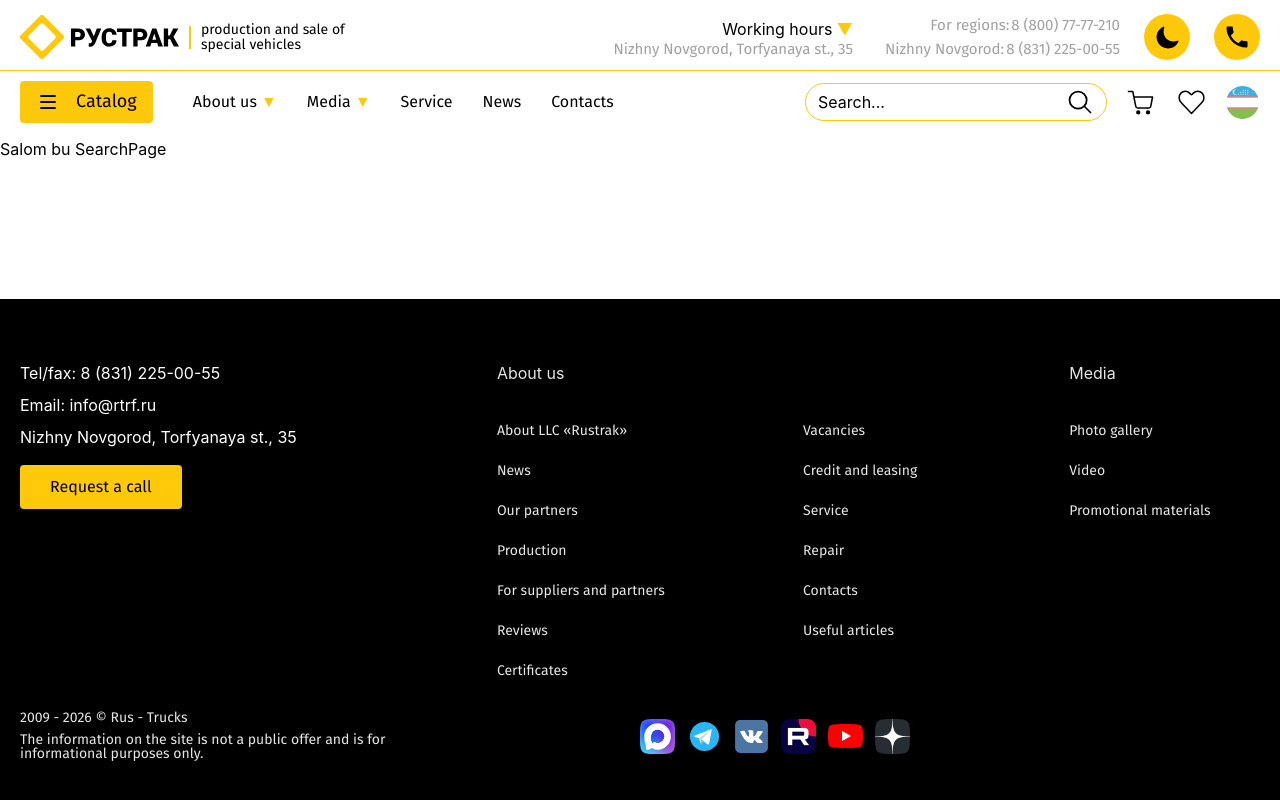
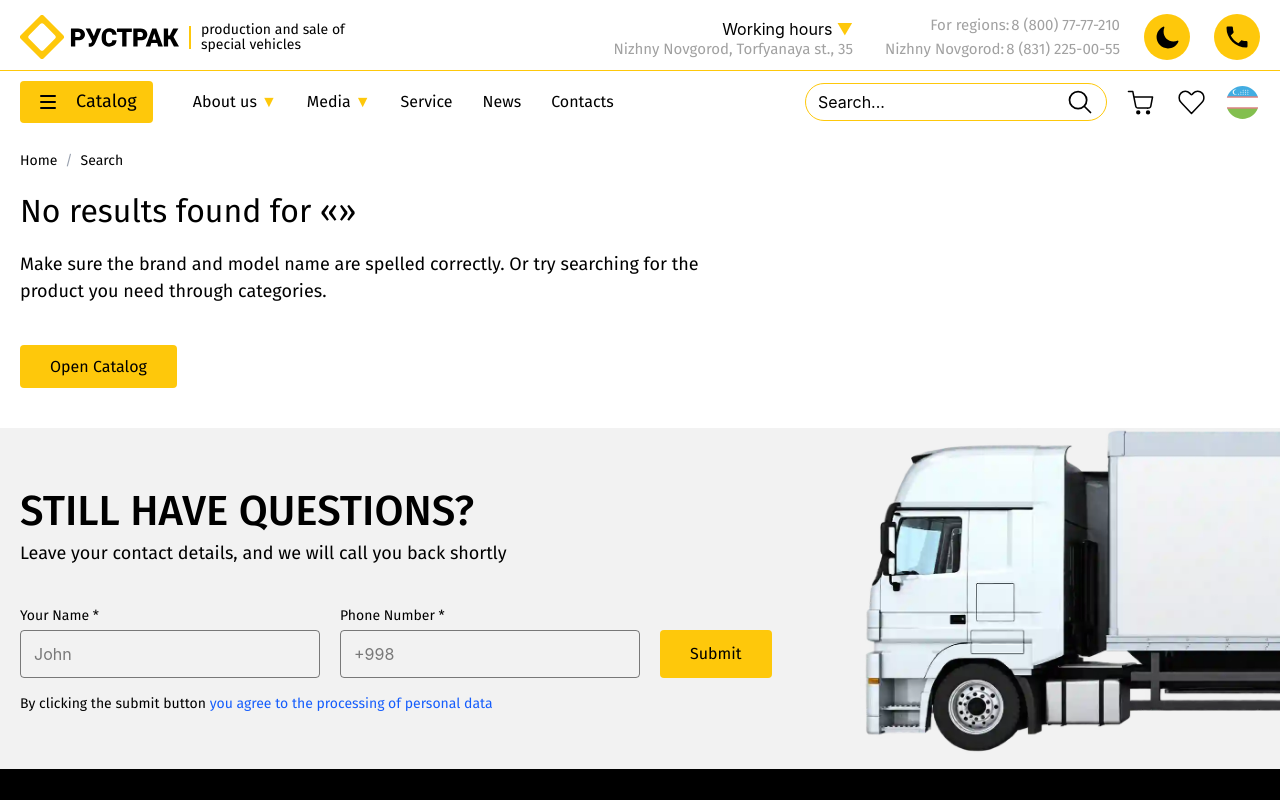
Before and after one commit to misterkhabibullayev/ructrak, a React (Vite) app: page /search in a window 1280 px wide. Shown: the top 800 px of the page. Built offline with nearby package versions, Linux system fonts and the light colour scheme.

Commit message:
searchPage complated

```diff
--- a/src/components/HeaderBottom.jsx
+++ b/src/components/HeaderBottom.jsx
@@ -1,8 +1,8 @@
 import { useTranslation } from "react-i18next";
 import { Images } from "../utils/images";
-import { Link } from "react-router-dom";
+import { Link, useNavigate } from "react-router-dom";
 
-import { lazy, Suspense, useState } from "react";
+import { lazy, Suspense, useEffect, useRef, useState } from "react";
 import { LangModal } from "./LangModal";
 import { AnimatePresence, motion } from "framer-motion";
 import RequestCall from "./RequestCallModal";
@@ -16,6 +16,43 @@ export function HeaderBottom({ isSticky }) {
   const [request, setRequest] = useState(null);
   const { favorites } = useFavoritesStore();
   const { cart } = useCartStore();
+
+  const [searchMod, setSearchMod] = useState(false);
+  const searchModalRef = useRef(null);
+
+  useEffect(() => {
+    const handleClickOutside = (event) => {
+      if (
+        searchModalRef.current &&
+        !searchModalRef.current.contains(event.target)
+      ) {
+        setSearchMod(false);
+      }
+    };
+
+    if (searchMod) {
+      document.addEventListener("mousedown", handleClickOutside);
+    } else {
+      document.removeEventListener("mousedown", handleClickOutside);
+    }
+
+    return () => {
+      document.removeEventListener("mousedown", handleClickOutside);
+    };
+  }, [searchMod]);
+
+  const navigate = useNavigate();
+  const [searchTerm, setSerachTerm] = useState("");
+
+  const handleSearch = (e) => {
+    e.preventDefault();
+
+    if (searchTerm.trim()) {
+      navigate(`/search?q=${encodeURIComponent(searchTerm.trim())}`);
+      setSerachTerm("");
+      setSearchMod(false);
+    }
+  };
   const toggleMenu = (menuName) => {
     setActiveMenu((prev) => (prev === menuName ? null : menuName));
   };
@@ -142,16 +179,44 @@ export function HeaderBottom({ isSticky }) {
             </div>
             <div className="flex items-center gap-2 md:gap-4">
               <div className="hidden xl:flex items-center border border-[#FEC80B] rounded-[40px] px-3 py-1">
+                <form onSubmit={handleSearch} className="flex items-center">
                   <input
                     type="search"
+                    value={searchTerm}
+                    onChange={(e) => setSerachTerm(e.target.value)}
                     aria-label={t("header.search")}
                     placeholder={t("header.searchPlaceholder")}
                     className="bg-transparent text-gray-900 placeholder:text-black dark:text-white dark:placeholder:text-white outline-none min-w-60"
                   />
+                  <button type="submit">
                     <Images.searchIcon className="text-black dark:text-white transition-all duration-300" />
+                  </button>
+                </form>
               </div>
-              <div className="block md:hidden">
+              <div className="md:hidden flex items-center">
+                <button onClick={() => setSearchMod(true)}>
                   <Images.searchIcon className="w-6.25 h-6.25 md:w-8.75 md:h-8.75 text-black dark:text-white transition-all duration-300" />
+                </button>
+
+                <div
+                  className={`absolute top-[140%] left-0 px-5 w-full z-100 ${searchMod ? "block" : "hidden"}`}
+                >
+                  <div className="w-full p-3.75 bg-white dark:bg-slate-950 relative">
+                    <form onSubmit={handleSearch} className="flex items-center">
+                      <input
+                        type="search"
+                        value={searchTerm}
+                        onChange={(e) => setSerachTerm(e.target.value)}
+                        aria-label={t("header.search")}
+                        placeholder={t("header.searchPlaceholder")}
+                        className="bg-transparent text-gray-900 placeholder:text-black dark:text-white dark:placeholder:text-white outline-none min-w-full border border-[#FEC80B] py-2 pl-3.75 pr-10.25 rounded-full"
+                      />
+                      <button type="submit" className="absolute right-6.75">
+                        <Images.searchIcon className="text-black dark:text-white transition-all duration-300" />
+                      </button>
+                    </form>
+                  </div>
+                </div>
               </div>
               <div className="flex items-center">
                 <Link
--- a/src/i18n.js
+++ b/src/i18n.js
@@ -243,6 +243,7 @@ const resources = {
         about: "О нас",
         favorites: "Избранное",
         cart: "Корзина",
+        search: "Поиск",
       },
       contactPage: {
         title: "Контакты производителя автоспецтехники РусТрак",
@@ -382,6 +383,11 @@ const resources = {
         addCart: "Добавить в корзину",
         getAQuote: "Получить КП",
         allSpesifications: "Смотреть все характеристики",
+      },
+      searchPage: {
+        notFoundTitle: "По запросу «{{query}}» ничего не найдено",
+        notFoundText:
+          "Убедитесь, что название бренда и модели написано правильно. Или попробуйте найти необходимый вам товар через категории.",
       },
     },
   },
@@ -628,6 +634,7 @@ const resources = {
         about: "Biz haqimizda",
         favorites: "Sevimlilar",
         cart: "Savat",
+        search: "Qidiruv",
       },
       contactPage: {
         title: "RusTrak maxsus avtotexnika ishlab chiqaruvchisi kontaktlari",
@@ -769,6 +776,11 @@ const resources = {
         addCart: "Savatga qo'shish",
         getAQuote: "Taklif olish",
         allSpesifications: "Barcha texnik xususiyatlarni ko'ring",
+      },
+      searchPage: {
+        notFoundTitle: "«{{query}}» so'rovi bo'yicha hech narsa topilmadi",
+        notFoundText:
+          "Brend va model nomi to'g'ri yozilganligiga ishonch hosil qiling. Yoki kerakli mahsulotni kategoriyalar orqali qidirib ko'ring.",
       },
     },
   },
@@ -1012,6 +1024,7 @@ const resources = {
         about: "About Us",
         favorites: "Favorites",
         cart: "Cart",
+        search: "Search",
       },
       contactPage: {
         title: "Contacts of RusTrak special vehicles manufacturer",
@@ -1151,6 +1164,11 @@ const resources = {
         getAQuote: "Get a quote",
         allSpesifications: "See all specifications",
       },
+      searchPage: {
+        notFoundTitle: "No results found for «{{query}}»",
+        notFoundText:
+          "Make sure the brand and model name are spelled correctly. Or try searching for the product you need through categories.",
+      },
     },
   },
 };
--- a/src/index.css
+++ b/src/index.css
@@ -11,6 +11,16 @@
 }
 :root {
   --font-FiraSans: "Fira Sans", sans-serif;
+}
+
+/* index.css */
+input[type="search"]::-webkit-search-decoration,
+input[type="search"]::-webkit-search-cancel-button,
+input[type="search"]::-webkit-search-results-button,
+input[type="search"]::-webkit-search-results-decoration {
+  -webkit-appearance: none;
+  appearance: none;
+  display: none;
 }
 
 @variant dark (&:where(.dark, .dark *));
--- a/src/pages/SearchPage/index.jsx
+++ b/src/pages/SearchPage/index.jsx
@@ -1,8 +1,78 @@
+import { useTranslation } from "react-i18next";
+import { Link, useSearchParams } from "react-router-dom";
+import { useProductStore } from "../../store/useProductStore";
+import { Helmet } from "react-helmet-async";
+import Breadcrumbs from "../../components/Breadcrumbs";
+import ProductCard from "../../components/ProductCard";
+import FeedbackForm from "../../components/FeedbackForm";
+
 function SearchPage() {
+  const { t, i18n } = useTranslation();
+  const currentLang = i18n.language || "uz";
+
+  const [searchParams] = useSearchParams();
+  const query = searchParams.get("q") || "";
+
+  const { products } = useProductStore();
+
+  const filteredProducts = products.filter((item) => {
+    const lowerCaseQuery = query.toLowerCase();
+
+    const titleMatch = item.title?.[currentLang]
+      ?.toLowerCase()
+      .includes(lowerCaseQuery);
+
+    return titleMatch;
+  });
   return (
     <>
-      <div>Salom bu SearchPage</div>
+      <div>
+        <Helmet>
+          <title>{t("breadCrumbs.search")}</title>
+        </Helmet>
+
+        <div className="container1">
+          <Breadcrumbs />
+
+          <div>
+            {filteredProducts.length === 0 ? (
+              <div className="pb-10">
+                <h2 className="font-FiraSans font-normal text-2xl md:text-[32px] leading-[120%]  text-black dark:text-white mb-7.5 md:mb-5 pt-8 md:pt-2">
+                  {t("searchPage.notFoundTitle", { query: query })}
+                </h2>
+                <p className="font-FiraSans font-normal text-base md:text-lg leading-[150%] text-black dark:text-white mb-10 max-w-full md:max-w-[60%]">
+                  {t("searchPage.notFoundText")}
+                </p>
+                <Link
+                  to={"/catalog"}
+                  className="inline-block py-3.25 px-7.5 bg-[#FEC80B] rounded hover:bg-[#FFD43A] transition-all duration-300 font-FiraSans font-normal text-base leading-[110%] text-black"
+                >
+                  {t("cartPage.catalog")}
+                </Link>
+              </div>
+            ) : (
+              <div className="pb-10">
+                <div className="flex items-end gap-6 mb-8">
+                  <h2 className="font-FiraSans font-normal text-2xl md:text-[32px] leading-[120%]  text-black dark:text-white pt-8 md:pt-2">
+                    {t("breadCrumbs.search")}: «{query}»
+                  </h2>
+                  <span className="hidden lg:flex font-FiraSans font-normal text-base leading-[130%] text-black/30 dark:text-white/30 mb-1">
+                    {filteredProducts.length}
+                    {t("catFilPage.goods")}
+                  </span>
+                </div>
+                <div className="grid grid-cols-2 sm:grid-cols-3 lg:grid-cols-4 gap-6">
+                  {filteredProducts.map((item) => (
+                    <ProductCard key={item.id} item={item} isListGrid={true} />
+                  ))}
+                </div>
+              </div>
+            )}
+          </div>
+        </div>
+        <FeedbackForm />
+      </div>
     </>
-  )
+  );
 }
-export default SearchPage
+export default SearchPage;
--- a/src/pages/pages.jsx
+++ b/src/pages/pages.jsx
@@ -1,22 +1,22 @@
 import { lazy } from "react";
 
 const HomePage = lazy(() => import("./HomePage")); // bitti
-const CatalogPage = lazy(() => import("./CatalogPage"));
+const CatalogPage = lazy(() => import("./CatalogPage")); // bitti
 const NewsPage = lazy(() => import("./NewsPage")); // bitti
 const PhotoGalleryPage = lazy(() => import("./PhotoGalleryPage"));
 const SearchPage = lazy(() => import("./SearchPage"));
 const ServicePage = lazy(() => import("./ServicePage")); // bitti
 const ContactsPage = lazy(() => import("./ContactsPage")); // bitti
-const CartPage = lazy(() => import("./CartPage"));
-const FavoritesPage = lazy(() => import("./FavoritesPage"));
+const CartPage = lazy(() => import("./CartPage")); // bitti
+const FavoritesPage = lazy(() => import("./FavoritesPage")); // bitti
 const NotFoundPage = lazy(() => import("./NotFoundPage")); // bitti
 const ProductDetailesPage = lazy(() => import("./ProductDetailesPage"));
-const CatalogFilterPage = lazy(() => import("./CatalogFilterPage"));
+const CatalogFilterPage = lazy(() => import("./CatalogFilterPage")); // bitti
 const NewsDeteiles = lazy(() => import("./NewsDetailes")); // bitti
 const SuppliersPage = lazy(() => import("./SuppliersPage")); // bitti
 const LeasingPage = lazy(() => import("./LeasingPage")); // bitti
 const VacanciesPage = lazy(() => import("./VacansiesPage")); // bitti
-const AboutPage = lazy(() => import("./AboutPage"));
+const AboutPage = lazy(() => import("./AboutPage")); // bitti
 
 export {
   HomePage, // bitti
```
Lines whose indentation alone changed are shown as unchanged.
